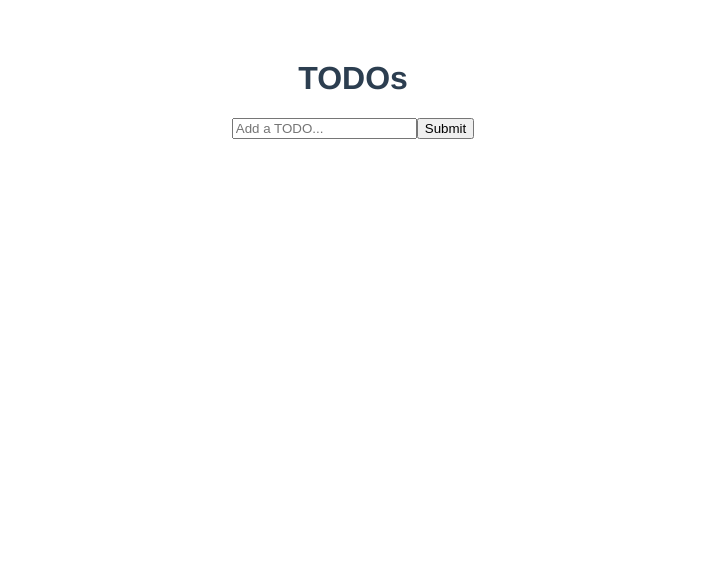
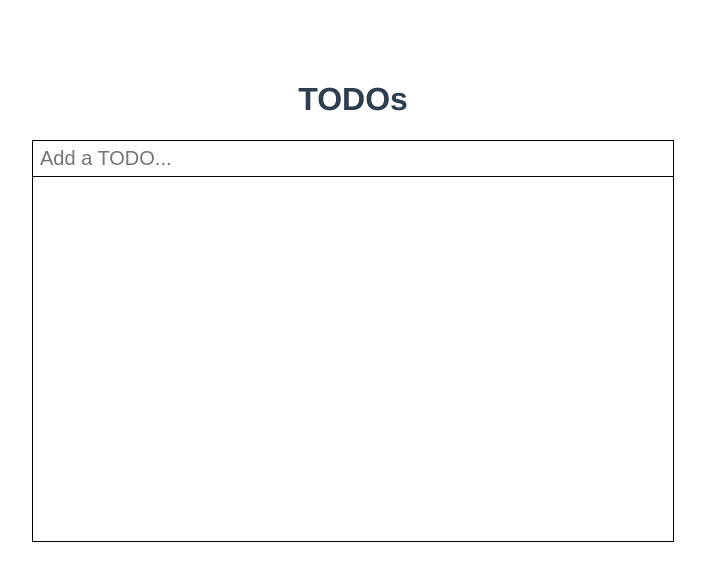
Before and after one commit to ianaspivac/test-salt-edge, a Vue app: page / in a window 1280 px wide. Shown: the top 580 px of the page, without its empty margins (287-992 px from the left). Built offline with nearby package versions, Linux system fonts and the light colour scheme.

Commit message:
added layout and style

```diff
--- a/src/App.vue
+++ b/src/App.vue
@@ -18,7 +18,6 @@ export default {
   font-family: Avenir, Helvetica, Arial, sans-serif;
   -webkit-font-smoothing: antialiased;
   -moz-osx-font-smoothing: grayscale;
-  text-align: center;
   color: #2c3e50;
   margin-top: 60px;
 }
--- a/src/components/Todos.vue
+++ b/src/components/Todos.vue
@@ -1,31 +1,38 @@
 <template>
-  <main>
+  <main class="main-container">
     <h1>TODOs</h1>
-    <div>
-      <form @submit.prevent="addTodo(inputTodo)">
-        <input v-model="inputTodo" placeholder="Add a TODO..." />
+    <div id="todos-wrap">
+      <form @submit.prevent="addTodo(inputTodo)" class="todos-wrap__item">
+        <input v-model="inputTodo" type="text" placeholder="Add a TODO..." />
         <input type="submit" value="Submit" />
       </form>
-    </div>
-    <div>
-      <ul id="array-rendering">
-        <li v-for="(todo, index) in todos" :key="index">
-          <input type="checkbox" value="todo.isChecked" />
-          <label for="jack">{{ todo.text }}</label>
-          <button @click="removeTodo(index)">X</button>
-        </li>
-      </ul>
+
+      <div>
+        <ul id="todos-list">
+          <li
+            v-for="(todo, index) in todos"
+            :key="index"
+            class="todos-wrap__item"
+            :class="{ checked: todo.isChecked }"
+          >
+            <input type="checkbox" v-model="todo.isChecked" />
+            <label :for="'todo' + index">{{ todo.text }} </label>
+            <button class="todos-wrap__item__remove" @click="removeTodo(index)">
+              X
+            </button>
+          </li>
+        </ul>
+      </div>
     </div>
   </main>
 </template>
 
 <script>
-import { ref} from "vue";
+import { ref } from "vue";
 
 export default {
   name: "Todos",
   setup() {
-
     const todos = ref([]);
     const inputTodo = ref("");
 
@@ -36,12 +43,12 @@ export default {
     const addTodo = (event) => {
       todos.value.push({ text: event, isChecked: false });
       sessionStorage.setItem("todos", JSON.stringify(todos));
-      console.log(JSON.parse(sessionStorage.getItem("todos"))._value);
       inputTodo.value = "";
     };
 
     const removeTodo = (event) => {
-      todos.value.splice(event, event);
+      todos.value.splice(event, 1);
+      sessionStorage.setItem("todos", JSON.stringify(todos));
     };
 
     return {
@@ -54,4 +61,62 @@ export default {
 };
 </script>
 
-<style></style>
+<style>
+.checked {
+  text-decoration: line-through;
+}
+.main-container {
+  margin: auto;
+  display: flex;
+  flex-direction: column;
+  align-items: center;
+}
+.main-container h1 {
+  text-align: center;
+}
+#todos-wrap {
+  border: 1px solid black;
+  width: 50vw;
+  height: 50vh;
+  font-size: 20px;
+  overflow: auto;
+  -ms-overflow-style: none;
+  scrollbar-width: none;
+}
+
+#todos-list {
+  margin: 0;
+}
+.todos-wrap__item {
+  border-bottom: 1px solid black;
+  padding: 5px;
+}
+#todos-list .todos-wrap__item {
+  overflow-wrap: break-word;
+  display: grid;
+  grid-template-columns: 5% 85% 10%;
+  grid-template-rows: 100%;
+}
+#todos-list .todos-wrap__item label {
+  margin-left: 10px;
+}
+.todos-wrap__item input[type="submit"],
+#todos-wrap::-webkit-scrollbar {
+  display: none;
+}
+input[type="text"] {
+  border: none;
+  width: 99%;
+  font-size: 20px;
+}
+.todos-wrap__item__remove {
+  border: none;
+  background: transparent;
+  cursor: pointer;
+  justify-self: end;
+}
+ul {
+  list-style: none;
+  padding: 0;
+}
+</style>
```
